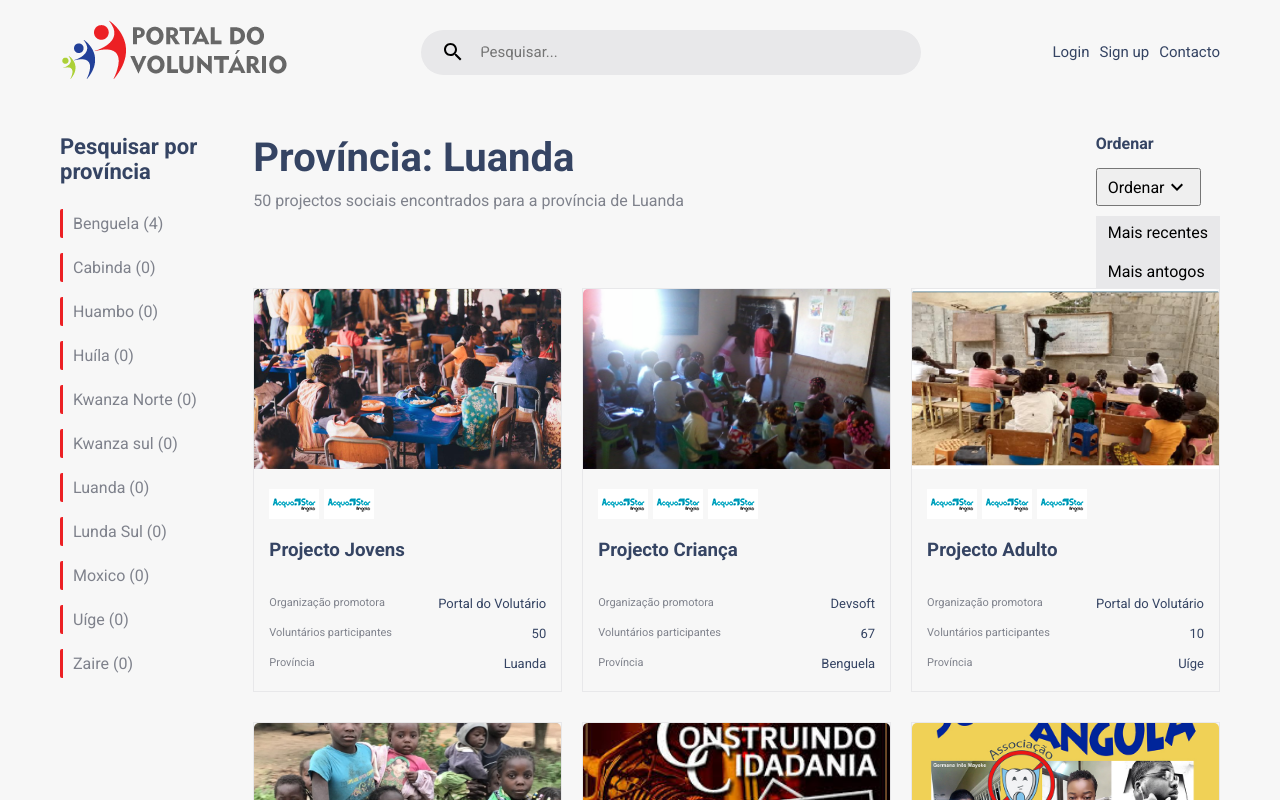
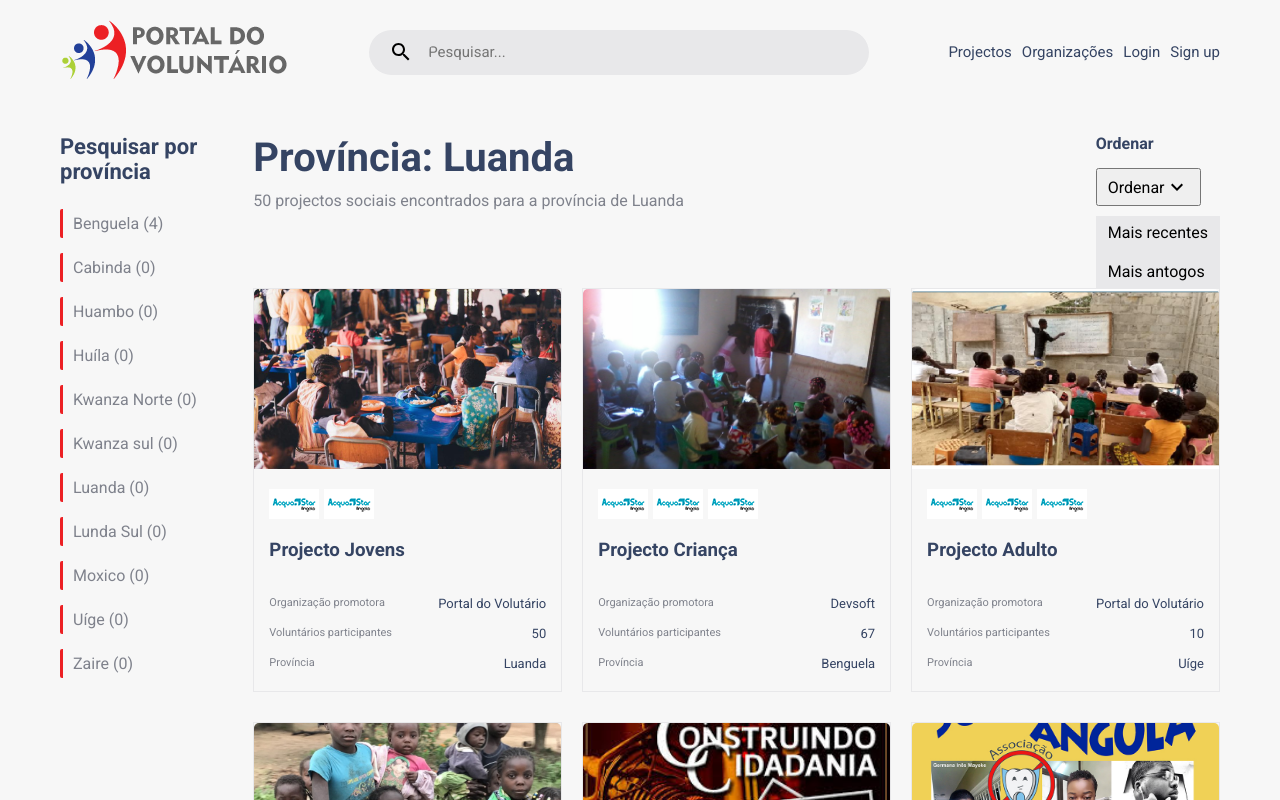
Before and after one commit to FelixPereira/bvolunt, a React (Vite) app: page / in a window 1280 px wide. Shown: the top 800 px of the page. Built offline with nearby package versions, Linux system fonts and the light colour scheme.

Commit message:
feat: add header links and icon to search input

```diff
--- a/src/components/header/index.tsx
+++ b/src/components/header/index.tsx
@@ -11,9 +11,10 @@ export function Header() {
       </Link>
       <SearchForm />
       <nav className='links-container' aria-label='Visitor links'>
+        <Link to='/projectos-sociais'>Projectos</Link>
+        <Link to='/organizacoes'>Organizações</Link>
         <Link to='#'>Login</Link>
         <Link to='#'>Sign up</Link>
-        <Link to='#'>Contacto</Link>
       </nav>
     </StyledHeader>
   );
```
